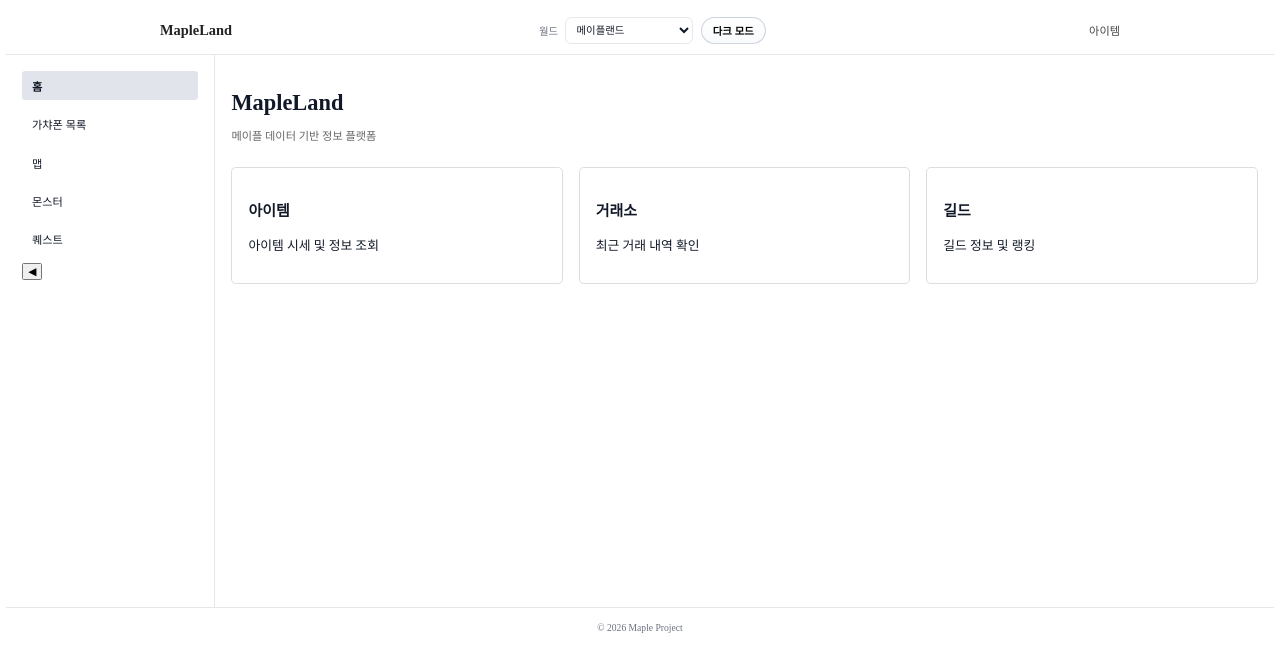
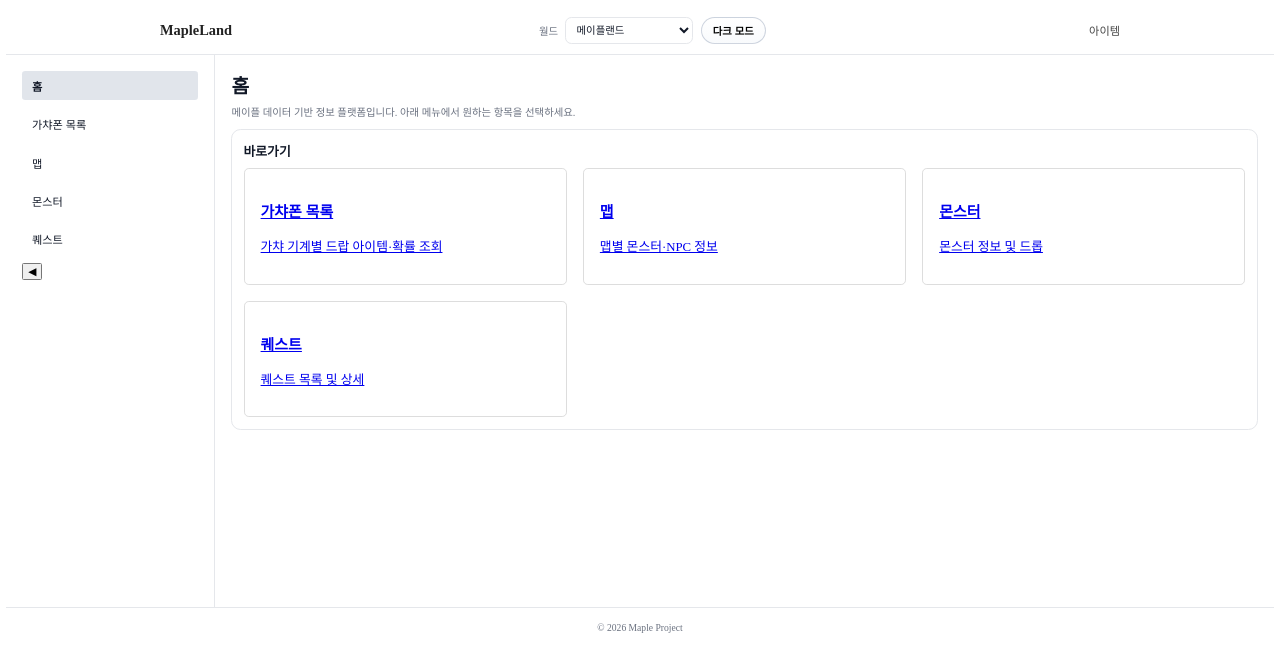
Before and after one commit to AnJinseok/maple-front, a React (Vite) app: page / in a window 1280 px wide. Shown: the top 672 px of the page. Built offline with nearby package versions, Linux system fonts and the light colour scheme.

Commit message:
feat(home): map-page 템플릿 및 바로가기 카드
- map-header, map-card 구조
- 가챠폰 목록 / 맵 / 몬스터 / 퀘스트 바로가기

```diff
--- a/src/pages/Home.jsx
+++ b/src/pages/Home.jsx
@@ -1,27 +1,40 @@
+import { NavLink } from "react-router-dom";
+
+/**
+ * 홈 화면 (사이드 메뉴와 동일한 템플릿: map-page + map-header + map-card)
+ */
 export default function Home() {
+    const quickLinks = [
+        { to: "/items", label: "가챠폰 목록", desc: "가챠 기계별 드랍 아이템·확률 조회" },
+        { to: "/maps", label: "맵", desc: "맵별 몬스터·NPC 정보" },
+        { to: "/monsters", label: "몬스터", desc: "몬스터 정보 및 드롭" },
+        { to: "/quests", label: "퀘스트", desc: "퀘스트 목록 및 상세" }
+    ];
+
     return (
-        <div className="home">
-            {/* Title */}
-            <section className="home-header">
-                <h1>MapleLand</h1>
-                <p>메이플 데이터 기반 정보 플랫폼</p>
-            </section>
+        <div className="map-page">
+            <div className="map-header">
+                <h2>홈</h2>
+                <p className="map-subtitle">메이플 데이터 기반 정보 플랫폼입니다. 아래 메뉴에서 원하는 항목을 선택하세요.</p>
+            </div>
 
-            {/* Quick Menu */}
-            <section className="home-cards">
-                <div className="home-card">
-                    <h3>아이템</h3>
-                    <p>아이템 시세 및 정보 조회</p>
+            <section className="map-card" style={{ maxWidth: "100%" }}>
+                <div className="map-card-header">
+                    <h3>바로가기</h3>
                 </div>
-
-                <div className="home-card">
-                    <h3>거래소</h3>
-                    <p>최근 거래 내역 확인</p>
-                </div>
-
-                <div className="home-card">
-                    <h3>길드</h3>
-                    <p>길드 정보 및 랭킹</p>
+                <div className="map-card-body">
+                    <div className="home-cards">
+                        {quickLinks.map(({ to, label, desc }) => (
+                            <NavLink
+                                key={to}
+                                to={to}
+                                className={({ isActive }) => `home-card ${isActive ? "active" : ""}`}
+                            >
+                                <h3>{label}</h3>
+                                <p>{desc}</p>
+                            </NavLink>
+                        ))}
+                    </div>
                 </div>
             </section>
         </div>
```
